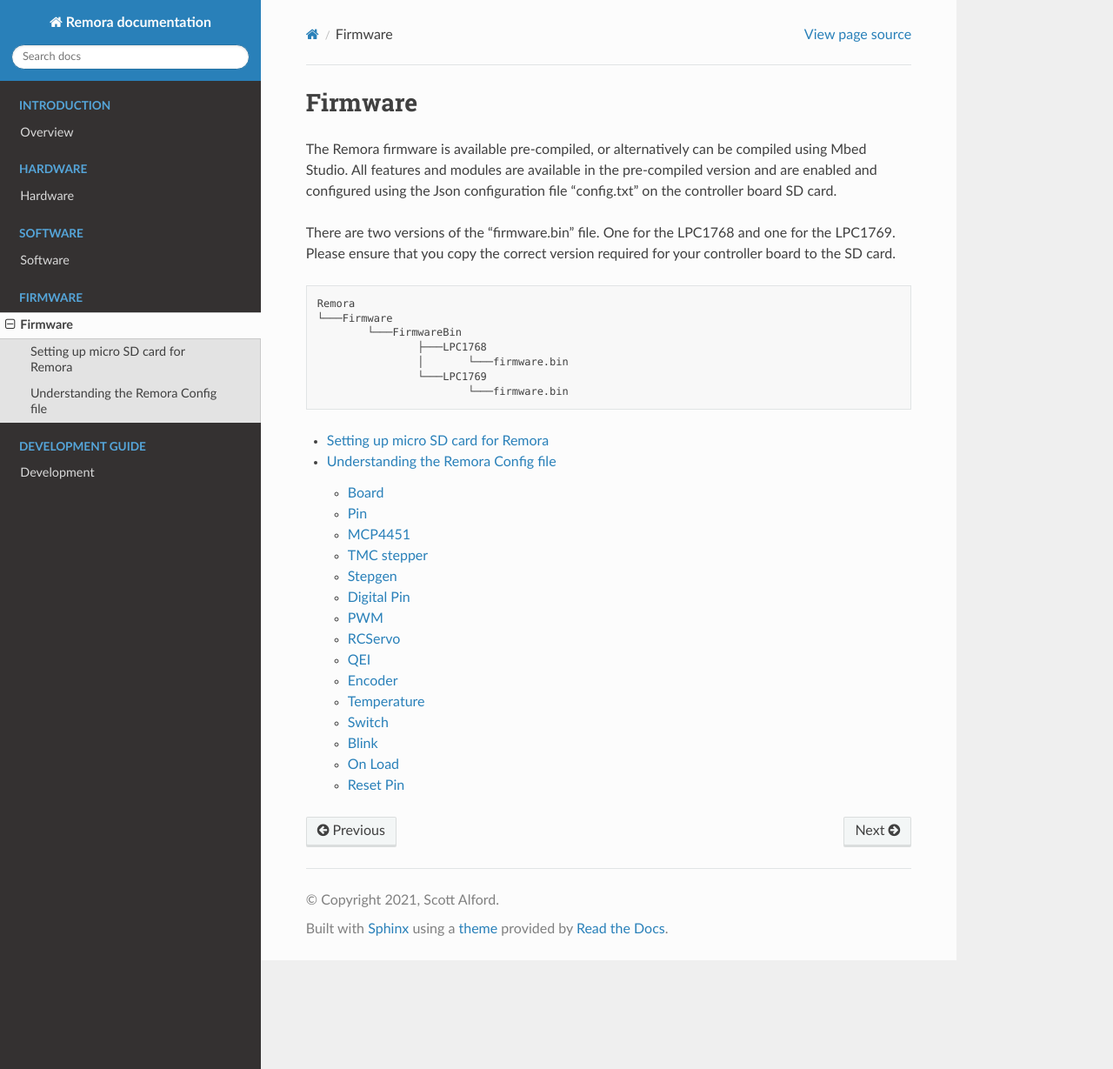
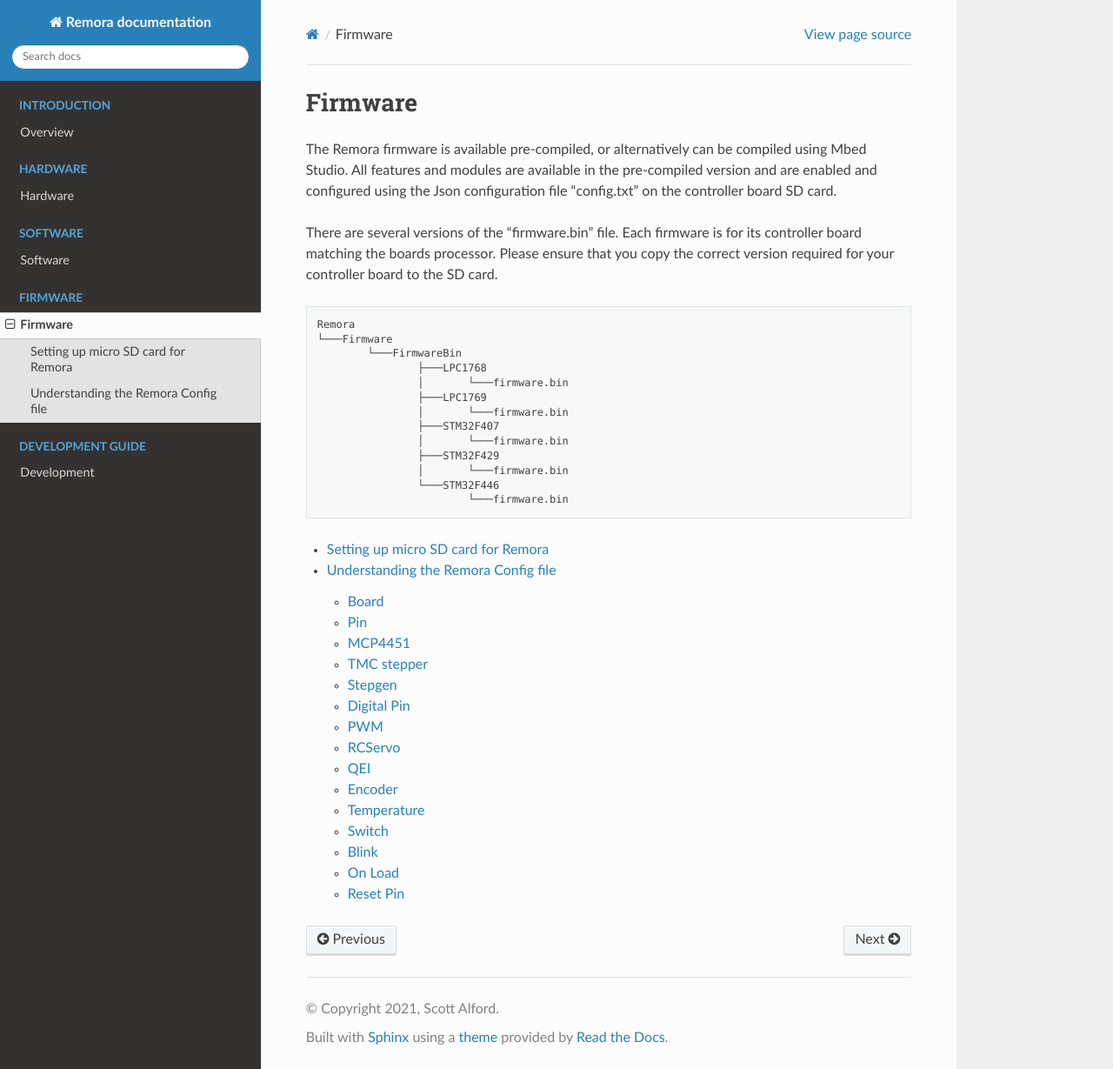
Before and after one commit to scottalford75/Remora-docs, a Sphinx documentation site: the page built from docs/source/firmware/firmware.rst, in a window 1280 px wide and 1229 px high. Shown: the whole window at 87% size. Built offline with Sphinx 7.4.7 and the Read the Docs theme 2.0.0, drawn with Linux system fonts in a browser that asks for light colours.

Commit message:
Update firmware.rst

```diff
--- a/docs/source/firmware/firmware.rst
+++ b/docs/source/firmware/firmware.rst
@@ -3,7 +3,7 @@
 
 The Remora firmware is available pre-compiled, or alternatively can be compiled using Mbed Studio. All features and modules are available in the pre-compiled version and are enabled and configured using the Json configuration file "config.txt" on the controller board SD card.
 
-There are two versions of the "firmware.bin" file. One for the LPC1768 and one for the LPC1769. Please ensure that you copy the correct version required for your controller board to the SD card.
+There are several versions of the "firmware.bin" file. Each firmware is for its controller board matching the boards processor. Please ensure that you copy the correct version required for your controller board to the SD card.
 
 .. code-block::
 
@@ -12,8 +12,16 @@
 		└───FirmwareBin
 			├───LPC1768
 			│	└───firmware.bin
-			└───LPC1769
+			├───LPC1769
+			│	└───firmware.bin
+			├───STM32F407
+			│	└───firmware.bin
+			├───STM32F429
+			│	└───firmware.bin
+			└───STM32F446
 				└───firmware.bin
+
+
 .. toctree::
    :maxdepth: 2
 
```
